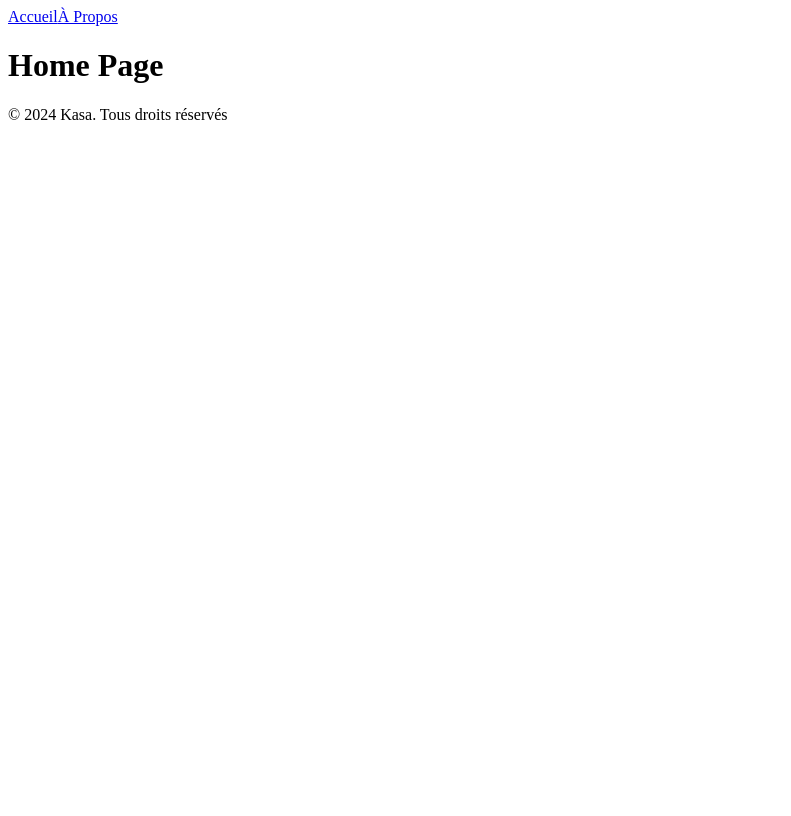
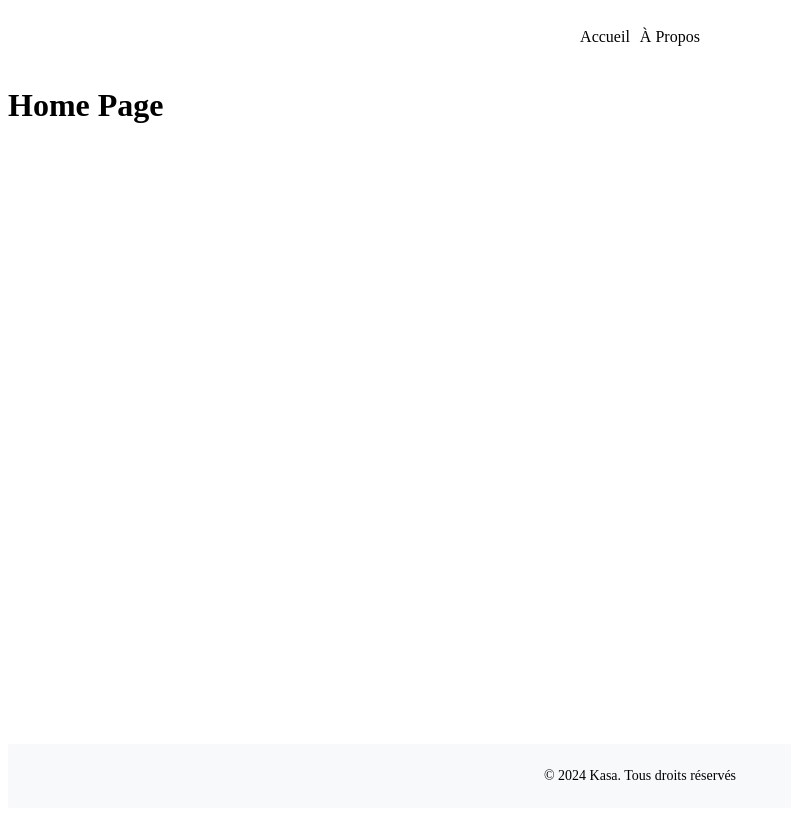
Before and after one commit to ljutvi31/Projet5-LocationImmo-React, a React (Vite) app: page / in a window 1280 px wide. Shown: the whole page, without its empty margins (0-791 px from the left). Built offline with nearby package versions, Linux system fonts and the light colour scheme.

Commit message:
Router, MainLayout, header & footer added, sass installed

```diff
--- a/src/components/Footer.jsx/index.jsx
+++ b/src/components/Footer.jsx/index.jsx
@@ -1,5 +1,5 @@
 import React from "react";
-
+import "../../styles/components/Footer.scss"
 function Footer () {
     return (
         <footer>
--- a/src/components/Header.jsx/index.jsx
+++ b/src/components/Header.jsx/index.jsx
@@ -1,5 +1,6 @@
 import React from 'react'
 import { Link } from 'react-router-dom'
+import "../../styles/components/Header.scss";
 
 function Header() {
     return (
--- a/src/styles/components/Footer.scss
+++ b/src/styles/components/Footer.scss
@@ -0,0 +1,17 @@
+.layout {
+    display: flex;
+    flex-direction: column;
+    min-height: 100vh;
+
+    main {  // élément qu'on utilise dans MainLayout.jsx
+        flex: 1;
+    }
+}
+
+footer {
+    background-color: #f8f9fa;
+    text-align: center;
+    padding: 10px;
+    font-size: 14px;
+      // Ajoute cette ligne pour pousser le footer en bas
+}
--- a/src/styles/components/Header.scss
+++ b/src/styles/components/Header.scss
@@ -1,6 +1,7 @@
 header {
     padding: 20px;
-    border-bottom: 1px solid #e0e0e0;
+   display: flex;
+   justify-content: center;
 
     nav {
         display: flex;
@@ -10,6 +11,10 @@ header {
         a {
             text-decoration: none;
             color: #000000;
+            &:hover {
+                color: aqua;
+            }
         }
+
     }
 }
```
